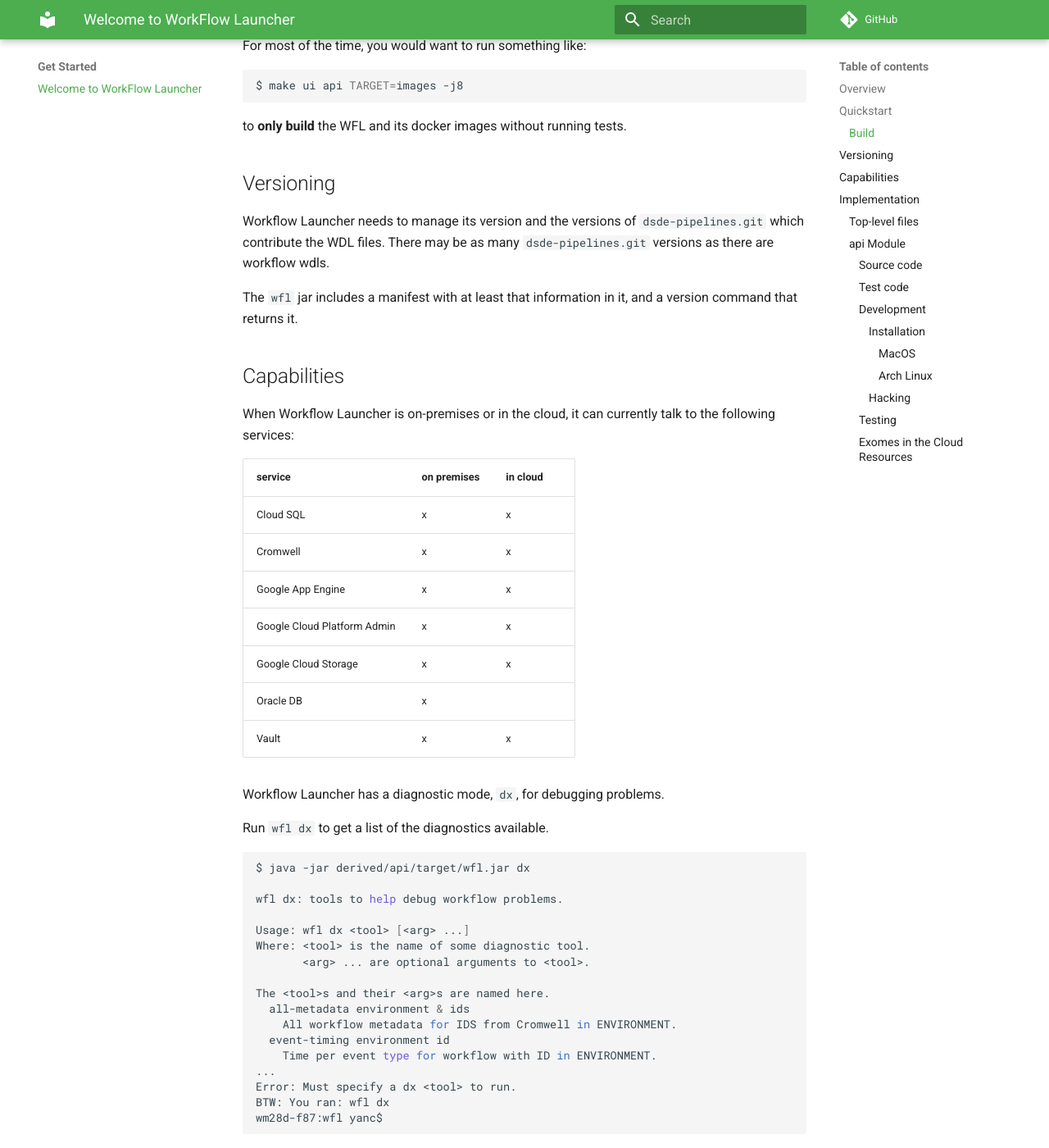
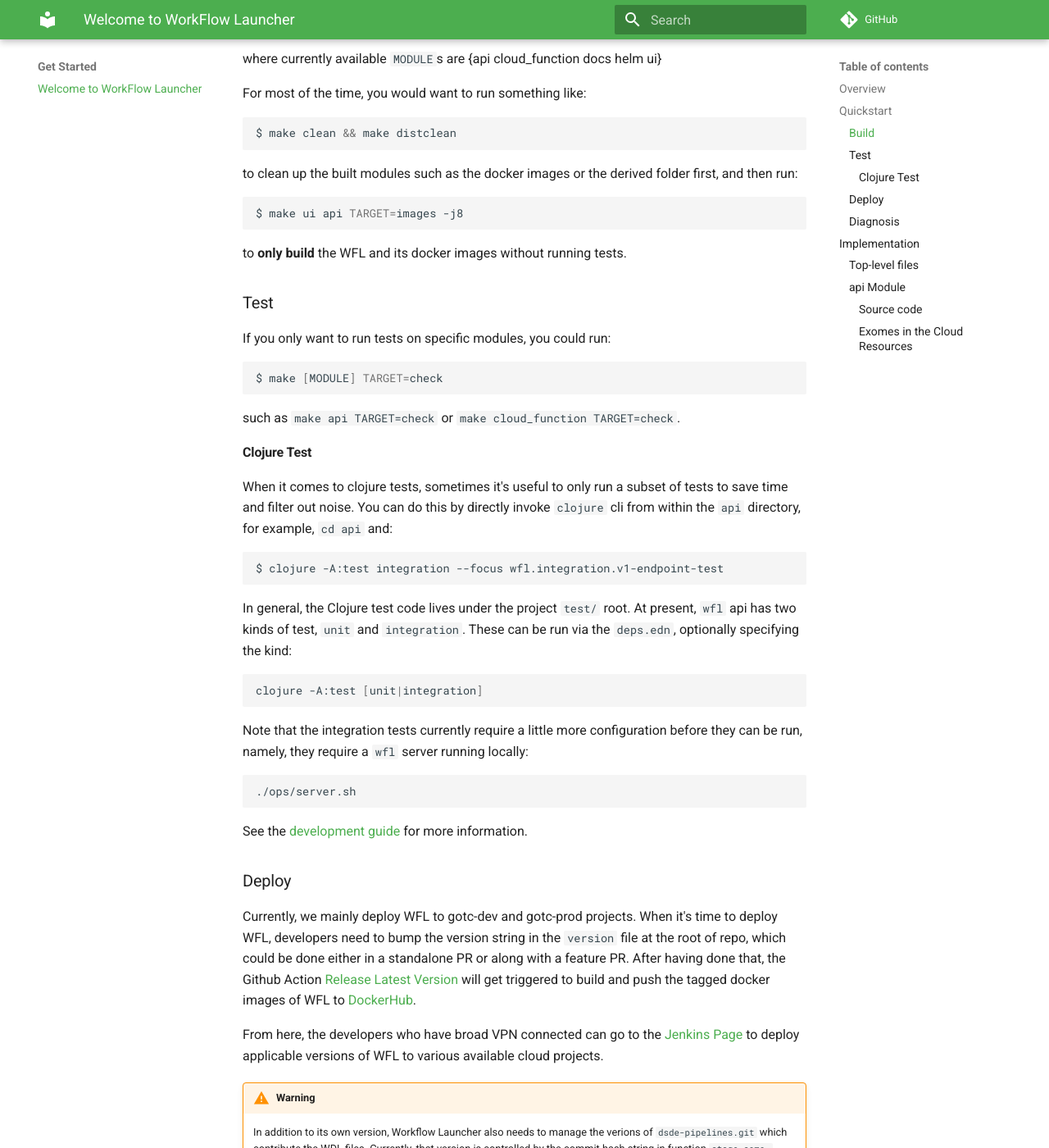
Before and after one commit to broadinstitute/wfl, an MkDocs documentation site: the page built from docs/md/README.md, in a window 1280 px wide and 1400 px high, scrolled down 1605 px. Shown: the whole window at 82% size. Built offline with MkDocs 1.6.1 and Material for MkDocs 9.7.7, drawn with Linux system fonts in a browser that asks for light colours; comment, search, counter and statistics services are not loaded; some of the changed text lies outside the part shown.

Commit message:
Finalize readme.

````diff
--- a/docs/md/README.md
+++ b/docs/md/README.md
@@ -13,21 +13,25 @@
 
 For example, a workload could be a set of Whole Genome samples to be reprocessed in a
 given project/bucket, the workflow is the processing of an individual sample
-in that workload running WGS reprocessing; a workload could also be a queue of incoming notifications that describe all of the required inputs to launch Arrays scientific pipelines in Cromwell.
+in that workload running WGS reprocessing; a workload could also be a queue of
+incoming notifications that describe all of the required inputs to launch Arrays
+scientific pipelines in Cromwell.
 
-WFL is designed to be deployed to run as a service in the cloud, primarily on Kubernetes clusters.
+WFL is designed to be deployed to run as a service in the cloud, primarily
+on Kubernetes clusters.
 
 !!! info ""
-    For more on Workflow Launcher's role in the Terra infrastructure see [Workflow Launcher's role in Terra](terra.md).
+    For more on Workflow Launcher's role in the Terra infrastructure
+    see [Workflow Launcher's role in Terra](/docs/md/terra.md).
 
 
 ## Quickstart
 
-???+ tip ""
+???+ tip
     This is the Quickstart section, which should cover the most frequent
     uses cases that interact with WFL. For more detailed information, please
-    check other sections such as the [development hacks](dev-process.md)
-    or [modules design principles](module-arrays.md).
+    check other sections such as the [development guide](/docs/md/dev.md)
+    or [modules design principles](/docs/md/module.md).
 
 ### Build
 
@@ -57,7 +61,7 @@
     $ make -j8 --output-sync
     ```
 
-`make` will build each module in `workflow-launcher`, run tests and generate
+`make` will **build** each module in `workflow-launcher`, **run tests** and **generate**
 `Docker` images. All generated files go into a `derived` directory under the
 project root.
 
@@ -67,38 +71,91 @@
 $ make [MODULE] TARGET={prebuild|build|check|images|clean|distclean}
 ```
 
+where currently available `MODULE`s are {api cloud_function docs helm ui}
+
 For most of the time, you would want to run something like:
+
+```bash
+$ make clean && make distclean
+```
+
+to clean up the built modules such as the docker images or the derived folder first,
+and then run:
 
 ```bash
 $ make ui api TARGET=images -j8
 ```
+
 to **only build** the WFL and its docker images without running tests.
 
-## Versioning
+### Test
 
-Workflow Launcher needs to manage its version and the versions of
-`dsde-pipelines.git` which contribute the WDL files. There may be as
-many `dsde-pipelines.git` versions as there are workflow wdls.
+If you only want to run tests on specific modules, you could run:
 
-The `wfl` jar includes a manifest with at least that information in
-it, and a version command that returns it.
+```bash
+$ make [MODULE] TARGET=check
+```
 
-## Capabilities
+such as `make api TARGET=check` or `make cloud_function TARGET=check`.
 
-When Workflow Launcher is on-premises or in the cloud, it can
-currently talk to the following services:
+#### Clojure Test
 
-| service                     | on premises | in cloud |
-| --------------------------- | ----------- | -------- |
-| Cloud SQL                   | x           | x        |
-| Cromwell                    | x           | x        |
-| Google App Engine           | x           | x        |
-| Google Cloud Platform Admin | x           | x        |
-| Google Cloud Storage        | x           | x        |
-| Oracle DB                   | x           |          |
-| Vault                       | x           | x        |
+When it comes to clojure tests, sometimes it's useful to only run a subset
+of tests to save time and filter out noise. You can do this by directly
+invoke `clojure` cli from within the `api` directory, for example, `cd api` and:
 
-Workflow Launcher has a diagnostic mode, `dx`,
+```bash
+$ clojure -A:test integration --focus wfl.integration.v1-endpoint-test
+```
+
+In general, the Clojure test code lives under the project `test/` root. At present,
+`wfl` api has two kinds of test, `unit` and `integration`. These can be run
+via the `deps.edn`, optionally specifying the kind:
+
+```shell
+clojure -A:test [unit|integration]
+```
+
+Note that the integration tests currently require a little more configuration
+before they can be run, namely, they require a `wfl` server running locally:
+
+```shell
+./ops/server.sh
+```
+
+See the [development guide](/docs/md/dev-process.md#Test) for more
+information.
+
+### Deploy
+
+Currently, we mainly deploy WFL to gotc-dev and gotc-prod projects.
+When it's time to deploy WFL, developers need to bump the version string
+in the `version` file at the root of repo, which could be done either in
+a standalone PR or along with a feature PR. After having done that, the Github Action
+[Release Latest Version](https://github.com/broadinstitute/wfl/actions?query=workflow%3A%22Release+Latest+Version%22)
+will get triggered to build and push the tagged docker images of WFL to
+[DockerHub](https://hub.docker.com/repository/docker/broadinstitute/workflow-launcher-api).
+
+From here, the developers who have broad VPN connected can go to the
+[Jenkins Page](https://gotc-jenkins.dsp-techops.broadinstitute.org/job/deploy-wfl/build?delay=0sec)
+to deploy applicable versions of WFL to various available cloud projects.
+
+!!! warning
+    In addition to its own version, Workflow Launcher also needs to manage
+    the verions of `dsde-pipelines.git` which contribute the WDL files.
+    Currently, that version is controlled by the commit hash string in
+    function `stage-some-files` in `api/src/boot.clj`, for instance:
+
+    ```clojure
+    (util/shell-io! "git" "-C" (.getParent environments)
+                      "checkout" "ad2a1b6b0f16d0e732dd08abcb79eccf4913c8d8")
+    ```
+
+    In the long term, this is likely to change.
+
+### Diagnosis
+
+Workflow Launcher has a diagnostic command, `dx`,
 for debugging problems.
 
 Run `wfl dx` to get a list of the diagnostics available.
@@ -217,152 +274,20 @@
 | server.clj   | the WFL server itself                     |
 | wdl.clj      | parse WDL and manage dependencies         |
 
-#### Test code
-
-Test code lives under the project `test/` root. At present, `wfl` has two kinds
-of test, `unit` and `integration`. These can be run via the `deps.edn`,
-optionally specifying the kind:
-
-```shell
-clojure -A:test [unit|integration]
-```
-
-Note that the integration tests currently require a little more configuration
-before they can be run, namely, they require a `wfl` server running locally:
-
-```shell
-./ops/server.sh
-```
-
-See the [development guide](/docs/md/dev-process.md#Test) for more
-information.
-
-#### Development
-
-WFL is implemented in [Clojure](https://clojure.org) and uses a
-tool named `boot` or `boot-clj` to manage dependencies and so on.
-The `boot` tool is a Clojure bootstrapper: it's job is to turn a
-standard Linux, MacOS, or Windows process into something that can
-host a Clojure program.
-
-WFL uses a `gcloud auth` command line to authenticate the user. You
-need to be authenticated to Google Cloud and have a recent version
-of `google-cloud-sdk` in your path to run `wfl` or its jar
-successfully. I verified that `Google Cloud SDK 304.0.0` works. That
-or any later version should be OK.
-
-#####  Installation
-
-See [this link](https://github.com/boot-clj/boot#install) to
-install `boot-clj`.
-
-Running `boot` is enough to "install" Clojure.
-
-The `build.boot` file is equivalent to the `build.sbt` file for
-SBT in Scala projects. It specified project dependencies and the
-build and release pipeline. It also functions as a script for
-running and testing the project without a separate compilation
-step.
-
-There is another tool like `boot` named `lein`, which is short
-for "[Leiningen](https://leiningen.org/)". You currently need
-`lein` to develop with
-[IntelliJ](https://www.jetbrains.com/idea/) using its Clojure
-plugin [Cursive](https://cursive-ide.com/).
-
-###### MacOS
-On MacOS, I suggest installing [Homebrew](http://brew.sh/) and
-then running this.
-
-``` bash
-# brew install boot-clj leiningen
-```
-
-You can `brew install maven`, and `java` too if necessary.
-
-###### Arch Linux
-Install [clojure](https://www.archlinux.org/packages/?name=clojure) and
-[leiningen](https://www.archlinux.org/packages/?name=leiningen)
-from the official repositories.
-Install [boot](https://aur.archlinux.org/packages/boot/) and
-[google-cloud-sdk](https://aur.archlinux.org/packages/google-cloud-sdk)
-from the AUR.
-
-#####  Hacking
-
-Clojure development feels very different from Scala and Java
-development. It even differs markedly from development in other
-*dynamic languages* such as Python or Ruby.
-
-Get a demonstration from someone familiar with Clojure
-development before you spend too much time trying to figure
-things out on your own.
-
-Find a local Cursive user for guidance if you like IntelliJ.
-[Rex Wang](mailto:chengche@broadinstitute.org) and
-[Saman Ehsan](mailto:sehsan@broadinstitute.org) know how to use it.
-Cursive licences are available
-[here](https://broadinstitute.atlassian.net/wiki/spaces/DSDE/pages/48234557/Software%2BLicenses%2B-%2BCursive).
-The steps for getting this project set up with very recent versions of IntelliJ
-differ from Cursive's docs:
-1. *Outside of IntelliJ*, `clone` the repo and run `boot` at the top-level to
-generate the `project.clj` (see below)
-2. *Now inside of IntelliJ*, import the project by specifically targeting the
-`project.clj` file (it should offer to import the entire project, and targeting
-the `project.clj` will make use of Leiningen to work with Cursive)
-3. Use the Project Structure window (Help -> Find Action -> Project Structure) to set a JDK as the Project SDK
-
-There is also a
-[Calva](https://marketplace.visualstudio.com/items?itemName=betterthantomorrow.calva)
-plugin for [Visual Studio Code](https://code.visualstudio.com/).
-
-I hack Clojure in Emacs using
-[CIDER](https://cider.readthedocs.io/) and
-[nREPL](https://github.com/clojure/tools.nrepl). CIDER is not
-trivial to set up, but not *especially* difficult if you are
-used to Emacs. (I can help if CIDER gives you trouble.)
-
-Every time `boot` runs, it generates a `project.clj` file to
-support `lein`, Cursive, and Calva users.
-
-Running `boot build` will not only build a fat jar (*uberjar*)
-for the WFL project, but will add an executable symbolic link
-`wfl` to conveniently execute the Clojure code as a script.
-
-####  Testing
-
-If you've never run `boot` before, you may have to run it twice:
-first to bootstrap Clojure and `boot` itself, and again to
-download their and WFL's dependencies.
-
-The first `boot build` run will create a `./wfl` link to the
-`build.boot` file
-
-```bash
-./wfl starter dev $USER@broadinstitute.org
-```
-
-You should eventually receive an humongous email from
-`wfl@broadinstitute.org` containing evidence of WFL's
-adventures.
-
-Of course, after `boot build`, you can also run WFL from its
-JAR file.
-
 ####  Exomes in the Cloud Resources
 
 From [Hybrid Selection in the Cloud V1](https://docs.google.com/a/broadinstitute.org/document/d/1g8EmPjOZl-DzHlypXeOjKHzI4ff1LvzBiigDbZTy1Cs/edit?usp=sharing)
 
 1.  Clients
-  - [Google Cloud Storage Client Library (Java)](https://cloud.google.com/storage/docs/reference/libraries#client-libraries-install-java)
-  - [Google Cloud Client Library for Java](https://googlecloudplatform.github.io/google-cloud-java/0.30.0/index.html)
+    - [Google Cloud Storage Client Library (Java)](https://cloud.google.com/storage/docs/reference/libraries#client-libraries-install-java)
+    - [Google Cloud Client Library for Java](https://googlecloudplatform.github.io/google-cloud-java/0.30.0/index.html)
 
 2.  Diagrams
-  - [Zamboni Overview](https://confluence.broadinstitute.org/download/attachments/39552724/ZamboniOverview.pdf)
+    - [Zamboni Overview](https://confluence.broadinstitute.org/download/attachments/39552724/ZamboniOverview.pdf)
 
 3.  Sources
-  - /Users/tbl/Broad/zamboni/Client/src/scala/org/broadinstitute/zamboni/client/lightning/clp/Lightning.scala
-  - /Users/tbl/Broad/picard-private/src/java/edu/mit/broad/picard/lightning
-  - /Users/tbl/Broad/gppipeline-devtools/release<sub>client</sub>
-  - /Users/tbl/Broad/gppipeline-devtools/starter<sub>control</sub>
-  - /picard02:/seq/pipeline/gppipeline-devtools/current/defs/prod.defs
+    - /Users/tbl/Broad/zamboni/Client/src/scala/org/broadinstitute/zamboni/client/lightning/clp/Lightning.scala
+    - /Users/tbl/Broad/picard-private/src/java/edu/mit/broad/picard/lightning
+    - /Users/tbl/Broad/gppipeline-devtools/release<sub>client</sub>
+    - /Users/tbl/Broad/gppipeline-devtools/starter<sub>control</sub>
+    - /picard02:/seq/pipeline/gppipeline-devtools/current/defs/prod.defs
````
Also changed, not shown: other parts of docs/md/README.md (+1 -1 lines).
